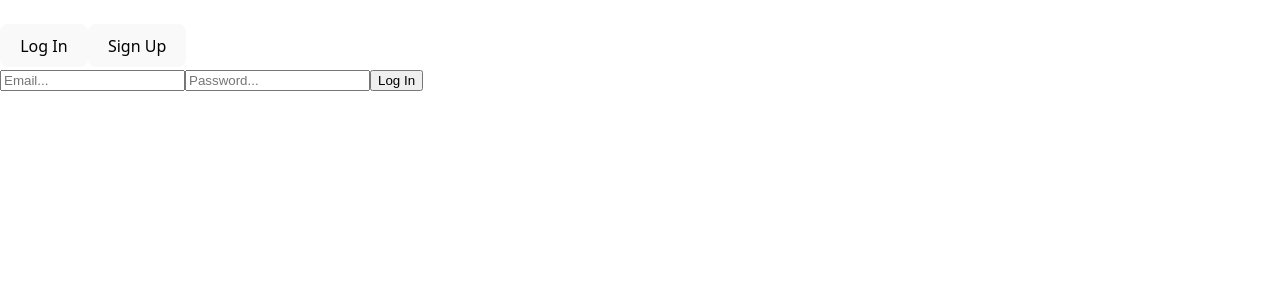
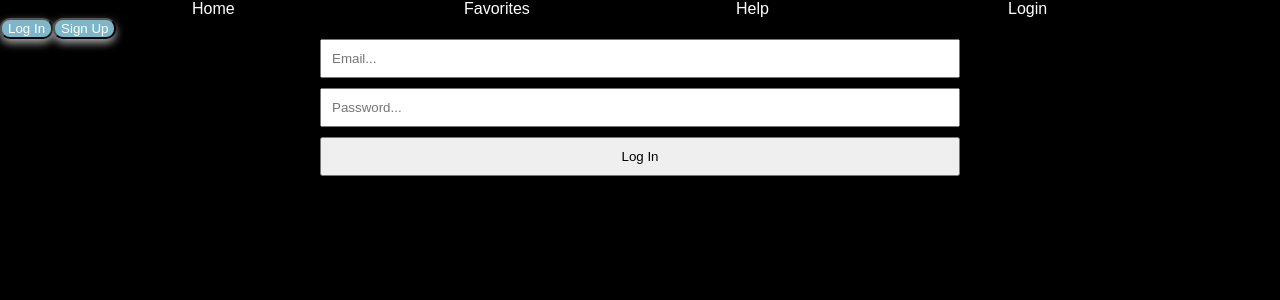
Before and after one commit to WendolynQuartey/Live-Line_frontend, a React (Vite) app: page /login in a window 1280 px wide. Shown: the top 300 px of the page. Built offline with nearby package versions, Linux system fonts and the light colour scheme.

Commit message:
added css styling

```diff
--- a/src/App.css
+++ b/src/App.css
@@ -1,11 +1,14 @@
-body, html {
+body,
+html {
   margin: 0;
   padding: 0;
   height: 100%;
   box-sizing: border-box;
 }
 
-*, *::before, *::after{
+*,
+*::before,
+*::after {
   box-sizing: inherit;
 }
 
@@ -15,29 +18,57 @@ body, html {
   position: relative;
 }
 
-#header {
+h1 {
+  background-color: #892B64;
   position: relative;
   text-align: center;
-  color: #f4f0f0;
+  font-family: "Helvetica Neue", Helvetica, Arial, sans-serif;
+  font-weight: bold;
+  font-size: 2rem;
+  width: 100px;
+  height: 100px;
+  border-radius: 50%;
+  display: flex;
+  align-items: center;
+  justify-content: center;
+  margin: 20px auto;
+  letter-spacing: -1px;
+  box-shadow: 0 2px 6px rgba(248, 248, 248, 0.4);
+
 }
 
 #stationsList {
   position: absolute;
   display: flex;
   width: 100%;
+  text-align: justify;
+  padding-bottom: 20%;
   flex-direction: column;
-  box-shadow: 0 4px 8px 0 rgba(0,0,0,0.2);
 }
 
-.Nav div{
-   width: 8%;
+.timeCard {
+  background-color: #B7094C;
   border-radius: 10px;
-   transition: background-color 2s, font-size 3s;
+  margin: 20px;
+  padding-bottom: 40px;
+  box-shadow: 0 4px 8px 0 rgba(255, 253, 253, 0.82);
+}
+
+.timeCard h2,h3,span {
+  margin: 20px;
+}
+
+.Nav div {
+  width: 80px;
+  height: 100%;
+  border-radius: 7px;
+  transition: background-color 2s, font-size 3s, width 3s;
 }
 
 .Nav div:hover {
-  font-size: 25px;
-  background-color: #f05015;
+  width: 100%;
+  font-size: 20px;
+  background-color: #A01A58;
 
 }
 
@@ -54,3 +85,32 @@ body, html {
 .direction {
   margin-left: 5%;
 }
+
+button {
+  border-radius: 10px;
+  background-color: #7DB6C8;
+  color: white;
+  align-content: center;
+  box-shadow: 0 4px 8px 0 rgba(255, 253, 253, 0.664);
+}
+
+form {
+  display: flex;
+  flex-direction: column;
+  align-items: center;
+  justify-content: center;
+  width: 100%;
+}
+
+.form input{
+  width: 50%;
+  padding: 10px;
+  margin-bottom: 10px;
+}
+
+.form button {
+  width: 50%;
+  padding: 10px;
+  margin-bottom: 10px;
+  cursor: pointer;
+}
--- a/src/index.css
+++ b/src/index.css
@@ -1,60 +1,18 @@
-:root {
-  font-family: system-ui, Avenir, Helvetica, Arial, sans-serif;
-  line-height: 1.5;
-  font-weight: 400;
+body, html {
+    margin: 0;
+    padding: 0;
+    height: 100%;
+    box-sizing: border-box;
+    background-color: black;
+    color: white;
+    font-family: Arial, Helvetica, sans-serif;
+}
 
-  color-scheme: light dark;
-  color: rgba(255, 255, 255, 0.87);
-  background-color: #242424;
-
-  font-synthesis: none;
-  text-rendering: optimizeLegibility;
-  -webkit-font-smoothing: antialiased;
-  -moz-osx-font-smoothing: grayscale;
+*, *::before, *::after{
+    box-sizing: inherit;
 }
 
 a {
-  font-weight: 500;
-  color: #ffffff;
-  text-decoration: inherit;
+  color: white;
+  text-decoration: none;
 }
-a:hover {
-  color: #ffffff;
-}
-
-h1 {
-  font-size: 3.2em;
-  line-height: 1.1;
-}
-
-button {
-  border-radius: 8px;
-  border: 1px solid transparent;
-  padding: 0.6em 1.2em;
-  font-size: 1em;
-  font-weight: 500;
-  font-family: inherit;
-  background-color: #1a1a1a;
-  cursor: pointer;
-  transition: border-color 0.25s;
-}
-button:hover {
-  border-color: #646cff;
-}
-button:focus,
-button:focus-visible {
-  outline: 4px auto -webkit-focus-ring-color;
-}
-
-@media (prefers-color-scheme: light) {
-  :root {
-    color: #213547;
-    background-color: #ffffff;
-  }
-  a:hover {
-    color: #747bff;
-  }
-  button {
-    background-color: #f9f9f9;
-  }
-}
--- a/src/pages/Help.jsx
+++ b/src/pages/Help.jsx
@@ -35,8 +35,8 @@ export default function Help() {
    ];
    return (
       <>
-         <h1>Help</h1>
-            <h3>FAQs</h3>
+         <h1 style={{textAlign: "center"}}>Help</h1>
+            <h2>FAQs</h2>
             <div id="faqs">
                {faqs.map((faq, i) => (
                   <div key={i} className="faq">
--- a/src/pages/Login.jsx
+++ b/src/pages/Login.jsx
@@ -48,10 +48,10 @@ export default function Login( { setFormSubmit, setCurrentUser}) {
 
    return (
       <>
-         <button onClick={() => handleForm("login")}>Log In</button>
-         <button onClick={() => handleForm("signup")}>Sign Up</button>
+         <button className="form" onClick={() => handleForm("login")}>Log In</button>
+         <button className="form" onClick={() => handleForm("signup")}>Sign Up</button>
 
-         <form onSubmit={handleSubmit}>
+         <form onSubmit={handleSubmit} className="form">
             {formType === "signup" && (
                <input
                type="text"
--- a/src/pages/Profile.jsx
+++ b/src/pages/Profile.jsx
@@ -1,4 +1,5 @@
-import { useEffect } from "react";
+import { useEffect, useState } from "react";
+import axios from "axios";
 import { useNavigate } from "react-router-dom";
 
 export default function Profile({ user, setCurrentUser, setFormSubmit }) {
@@ -87,7 +88,7 @@ export default function Profile({ user, setCurrentUser, setFormSubmit }) {
                   required
                />
                <button type="submit">Save Changes</button>
-               <button onClick={() => setEdit(false)}>Cancel</button>
+               <button type="button" onClick={() => setEdit(false)}>Cancel</button>
             </form>
          )}
 
```
Also changed, not shown: 1 other file (tests, documents, lock files or other folders). Lines whose indentation alone changed are shown as unchanged.
